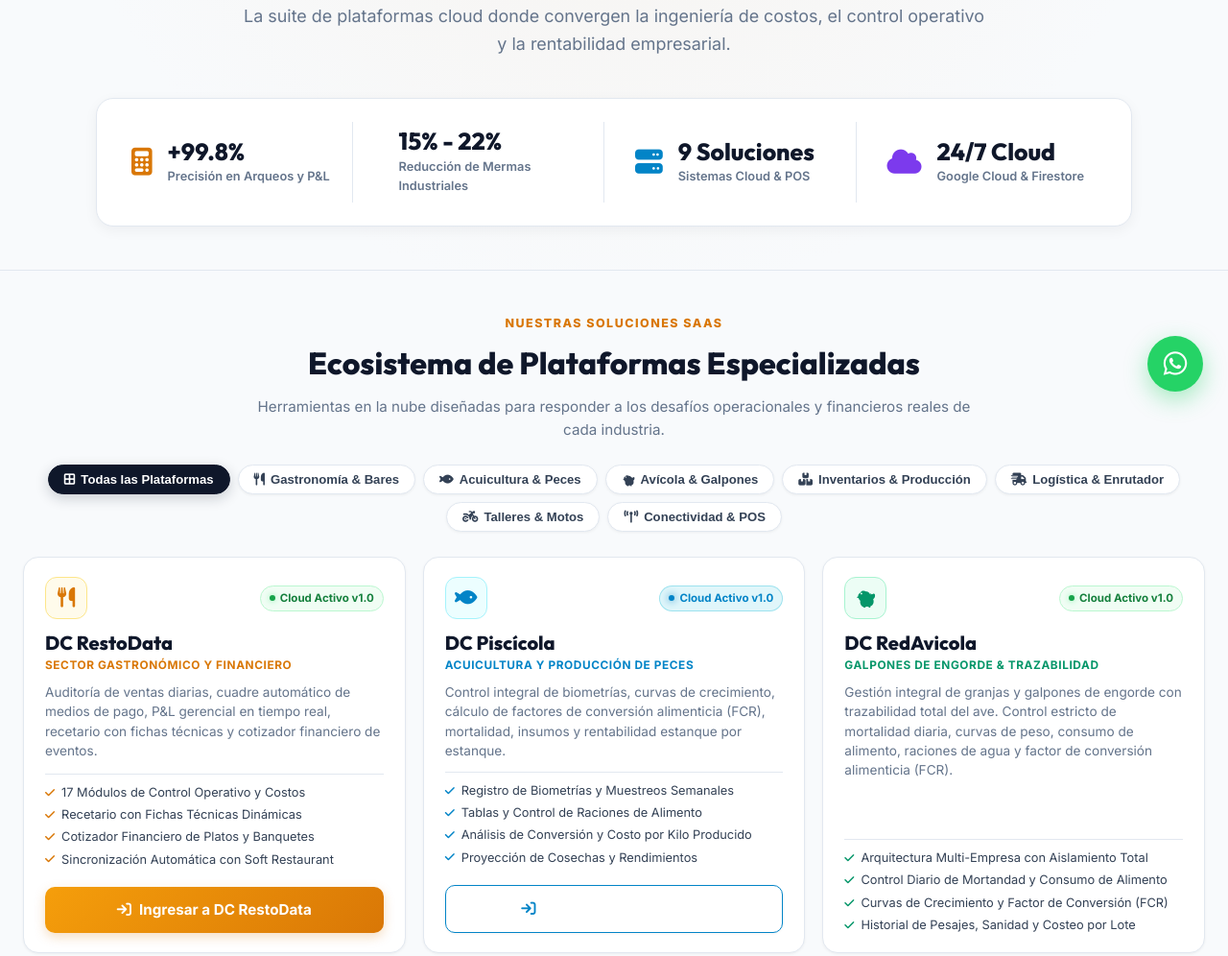
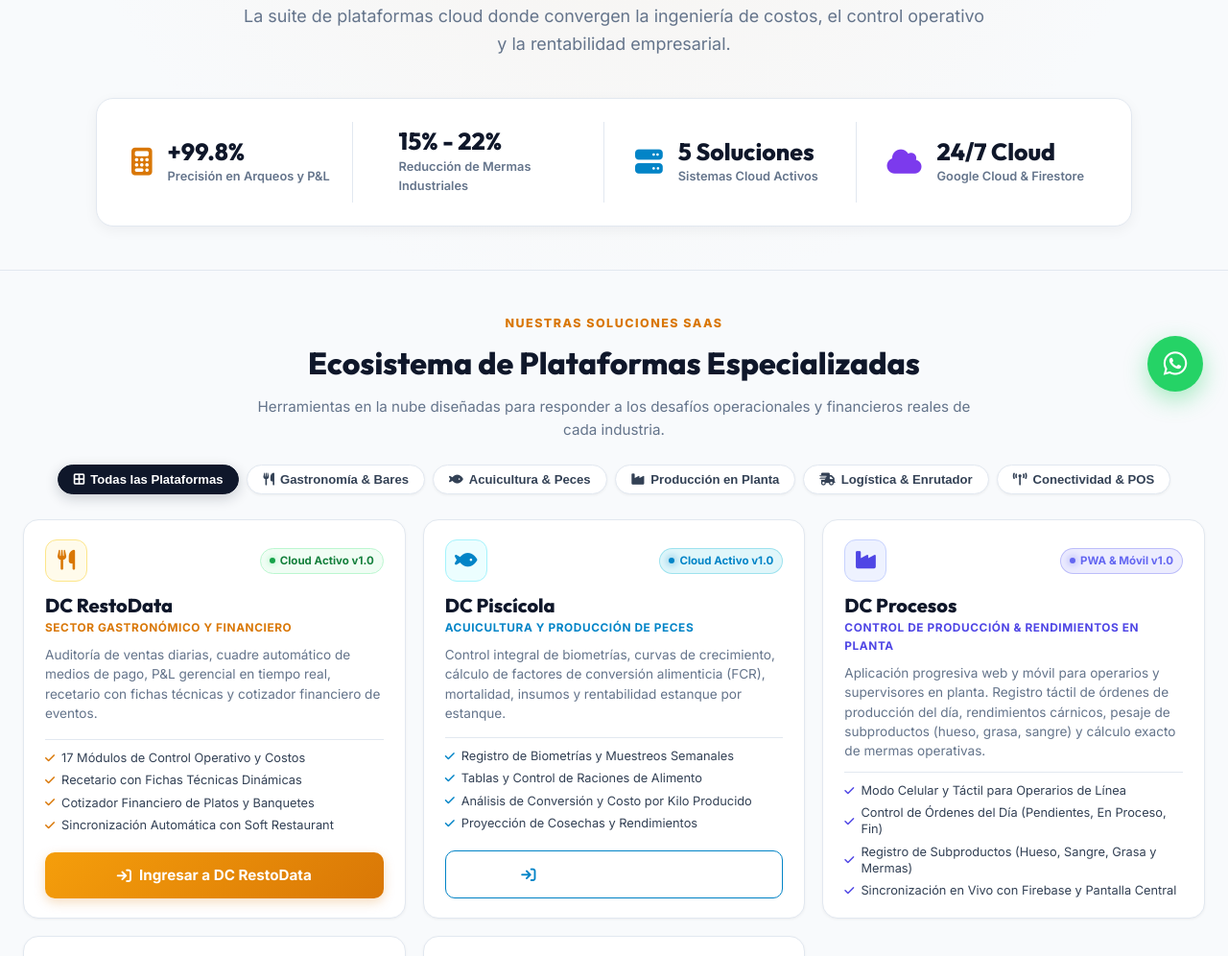
Before and after one commit to cristianalvarezlorduy1979-del/dcasesoriaslatam, a plain HTML site: page index.html in a window 1280 px wide. Shown: the part 366-1362 px from the top of the page at 96% size. Drawn offline with Linux system fonts and the light colour scheme.

Commit message:
Add files via upload

```diff
--- a/index.html
+++ b/index.html
@@ -881,8 +881,8 @@
         <div class="stat-item">
           <i class="fa-solid fa-server stat-icon text-cyan"></i>
           <div>
-            <div class="stat-number">9 Soluciones</div>
-            <div class="stat-label">Sistemas Cloud & POS</div>
+            <div class="stat-number">5 Soluciones</div>
+            <div class="stat-label">Sistemas Cloud Activos</div>
           </div>
         </div>
         <div class="stat-item">
@@ -919,17 +919,11 @@
         <button class="filter-btn" onclick="filterCategory('piscicola', this)">
           <i class="fa-solid fa-fish"></i> Acuicultura & Peces
         </button>
-        <button class="filter-btn" onclick="filterCategory('avicola', this)">
-          <svg viewBox="0 0 24 24" width="14" height="14" fill="currentColor" style="display:inline-block; vertical-align:-2px;"><path d="M19.5 8c-.3 0-.6.1-.9.3-.4-.7-1.1-1.2-1.9-1.3-.2-.5-.5-1-.9-1.4-.8-.8-1.9-1.2-3.1-1-1-.8-2.3-1.1-3.6-.8-1.5.3-2.7 1.4-3.2 2.8-.7.2-1.3.7-1.7 1.3-.4.7-.5 1.5-.3 2.3L2 11.2l2.4 1.2c.1.6.4 1.2.8 1.7.3.4.7.7 1.1 1-.3 1.1-.3 2.2 0 3.3.5 2 2 3.6 4 4.3L10 23h2l.5-1.3c.5.1 1 .1 1.5.1s1 0 1.5-.1L16 23h2l-.7-1.3c2-.7 3.5-2.3 4-4.3.3-1.4.2-2.8-.4-4 1.3-1 2.1-2.5 2.1-4.2 0-.6-.1-1.1-.3-1.6-.2-.4-.6-.6-1-.6-.2 0-.4.1-.6.2-.9.7-2 1.1-3.1 1.1-.1-.6-.4-1.1-.8-1.6-.5-.5-1.1-.8-1.7-.9zM7.5 8c-.6 0-1-.4-1-1s.4-1 1-1 1 .4 1 1-.4 1-1 1z"/></svg> Avícola & Galpones
-        </button>
         <button class="filter-btn" onclick="filterCategory('inventarios', this)">
-          <i class="fa-solid fa-boxes-stacked"></i> Inventarios & Producción
+          <i class="fa-solid fa-industry"></i> Producción en Planta
         </button>
         <button class="filter-btn" onclick="filterCategory('logistica', this)">
           <i class="fa-solid fa-truck-fast"></i> Logística & Enrutador
-        </button>
-        <button class="filter-btn" onclick="filterCategory('taller', this)">
-          <i class="fa-solid fa-motorcycle"></i> Talleres & Motos
         </button>
         <button class="filter-btn" onclick="filterCategory('pos', this)">
           <i class="fa-solid fa-tower-broadcast"></i> Conectividad & POS
@@ -998,7 +992,8 @@
           </div>
         </div>
 
-        <!-- 3. DC REDAVICOLA -->
+        <!-- 3. DC REDAVICOLA (OCULTO TEMPORALMENTE) -->
+        <!--
         <div class="platform-card emerald-theme" data-category="avicola">
           <div class="platform-top">
             <div class="platform-icon-wrap icon-emerald">
@@ -1023,8 +1018,10 @@
             <li><i class="fa-solid fa-check text-emerald"></i> Historial de Pesajes, Sanidad y Costeo por Lote</li>
           </ul>
         </div>
+        -->
 
-        <!-- 4. DC INVENTARIOS -->
+        <!-- 4. DC INVENTARIOS (OCULTO TEMPORALMENTE) -->
+        <!--
         <div class="platform-card teal-theme" data-category="inventarios gastronomia pos">
           <div class="platform-top">
             <div class="platform-icon-wrap icon-teal">
@@ -1047,6 +1044,7 @@
             <li><i class="fa-solid fa-check text-teal"></i> Descargo Automático de Insumos por Ventas POS</li>
           </ul>
         </div>
+        -->
 
         <!-- 5. DC PROCESOS -->
         <div class="platform-card indigo-theme" data-category="inventarios">
@@ -1096,7 +1094,8 @@
           </ul>
         </div>
 
-        <!-- 7. DC MOTO TALLER -->
+        <!-- 7. DC MOTO TALLER (OCULTO TEMPORALMENTE) -->
+        <!--
         <div class="platform-card red-theme" data-category="taller pos">
           <div class="platform-top">
             <div class="platform-icon-wrap icon-red">
@@ -1119,6 +1118,7 @@
             <li><i class="fa-solid fa-check text-red"></i> Impresión Térmica de Tickets y App Móvil Android</li>
           </ul>
         </div>
+        -->
 
         <!-- 8. DC MONITOR -->
         <div class="platform-card purple-theme" data-category="gastronomia pos">
@@ -1150,7 +1150,8 @@
           </div>
         </div>
 
-        <!-- 9. DCRESTOPOS (PRÓXIMAMENTE) -->
+        <!-- 9. DCRESTOPOS (OCULTO TEMPORALMENTE) -->
+        <!--
         <div class="platform-card orange-theme" data-category="gastronomia pos">
           <div class="platform-top">
             <div class="platform-icon-wrap icon-orange">
@@ -1173,6 +1174,7 @@
             <li><i class="fa-solid fa-check text-orange"></i> Integración Total con DC RestoData y DC Monitor</li>
           </ul>
         </div>
+        -->
 
 
       </div>
@@ -1253,13 +1255,13 @@
               <select id="cotizPlataforma" class="form-control">
                 <option value="DC RestoData">🍽️ DC RestoData (Gastronomía & Costos)</option>
                 <option value="DC Piscícola">🐟 DC Piscícola (Acuicultura & FCR)</option>
-                <option value="DC RedAvicola">🐔 DC RedAvicola (Galpones & Trazabilidad)</option>
-                <option value="DC Inventarios">📦 DC Inventarios (Kardex Valorizado)</option>
+                <!-- <option value="DC RedAvicola">🐔 DC RedAvicola (Galpones & Trazabilidad)</option> -->
+                <!-- <option value="DC Inventarios">📦 DC Inventarios (Kardex Valorizado)</option> -->
                 <option value="DC Procesos">🏭 DC Procesos (Producción en Planta & Mermas)</option>
                 <option value="DC Enrutador">🚚 DC Enrutador (Planificación de Rutas)</option>
-                <option value="DC Moto Taller">🏍️ DC Moto Taller (Gestión de Taller & Repuestos)</option>
+                <!-- <option value="DC Moto Taller">🏍️ DC Moto Taller (Gestión de Taller & Repuestos)</option> -->
                 <option value="DC Monitor">📡 DC Monitor (Agente POS & Conectividad)</option>
-                <option value="DCRestoPOS (Próximamente)">🚀 DCRestoPOS (Punto de Venta - Próximamente)</option>
+                <!-- <option value="DCRestoPOS (Próximamente)">🚀 DCRestoPOS (Punto de Venta - Próximamente)</option> -->
                 <option value="Auditoría Financiera y de Costos">💼 Auditoría Financiera y Contable</option>
                 <option value="Desarrollo a la Medida">💻 Desarrollo de Software a la Medida</option>
               </select>
@@ -1327,6 +1329,7 @@
           </div>
         </a>
 
+        <!-- DC RedAvicola (Oculto temporalmente)
         <a href="https://dc-redavicola.web.app" target="_blank" class="modal-app-item">
           <svg viewBox="0 0 24 24" width="20" height="20" fill="currentColor" class="text-emerald" style="width:24px; text-align:center;"><path d="M19.5 8c-.3 0-.6.1-.9.3-.4-.7-1.1-1.2-1.9-1.3-.2-.5-.5-1-.9-1.4-.8-.8-1.9-1.2-3.1-1-1-.8-2.3-1.1-3.6-.8-1.5.3-2.7 1.4-3.2 2.8-.7.2-1.3.7-1.7 1.3-.4.7-.5 1.5-.3 2.3L2 11.2l2.4 1.2c.1.6.4 1.2.8 1.7.3.4.7.7 1.1 1-.3 1.1-.3 2.2 0 3.3.5 2 2 3.6 4 4.3L10 23h2l.5-1.3c.5.1 1 .1 1.5.1s1 0 1.5-.1L16 23h2l-.7-1.3c2-.7 3.5-2.3 4-4.3.3-1.4.2-2.8-.4-4 1.3-1 2.1-2.5 2.1-4.2 0-.6-.1-1.1-.3-1.6-.2-.4-.6-.6-1-.6-.2 0-.4.1-.6.2-.9.7-2 1.1-3.1 1.1-.1-.6-.4-1.1-.8-1.6-.5-.5-1.1-.8-1.7-.9zM7.5 8c-.6 0-1-.4-1-1s.4-1 1-1 1 .4 1 1-.4 1-1 1z"/></svg>
           <div class="modal-app-info">
@@ -1334,7 +1337,9 @@
             <p>Galpones y Trazabilidad Avícola</p>
           </div>
         </a>
+        -->
 
+        <!-- DC Inventarios (Oculto temporalmente)
         <a href="https://dc-inventarios-pro.web.app" target="_blank" class="modal-app-item">
           <i class="fa-solid fa-boxes-stacked" style="color: #14b8a6;"></i>
           <div class="modal-app-info">
@@ -1342,6 +1347,7 @@
             <p>Kardex Valorizado & CPP</p>
           </div>
         </a>
+        -->
 
         <a href="https://dc-procesos-app.web.app" target="_blank" class="modal-app-item">
           <i class="fa-solid fa-industry text-indigo"></i>
@@ -1359,6 +1365,7 @@
           </div>
         </a>
 
+        <!-- DC Moto Taller (Oculto temporalmente)
         <a href="https://taller-motopro-app.web.app" target="_blank" class="modal-app-item">
           <i class="fa-solid fa-motorcycle" style="color: #ef4444;"></i>
           <div class="modal-app-info">
@@ -1366,6 +1373,7 @@
             <p>Taller Mecánico & Repuestos</p>
           </div>
         </a>
+        -->
 
         <a href="https://pos.dcasesoriaslatam.com" target="_blank" class="modal-app-item">
           <i class="fa-solid fa-tower-broadcast text-purple"></i>
@@ -1375,6 +1383,7 @@
           </div>
         </a>
 
+        <!-- DCRestoPOS (Oculto temporalmente)
         <div class="modal-app-item" style="border-color: #fed7aa; background: #fff7ed; cursor: default;">
           <i class="fa-solid fa-cash-register" style="color: #ea580c;"></i>
           <div class="modal-app-info">
@@ -1385,6 +1394,7 @@
             <p>Punto de Venta Gastronómico</p>
           </div>
         </div>
+        -->
       </div>
     </div>
   </div>
```
